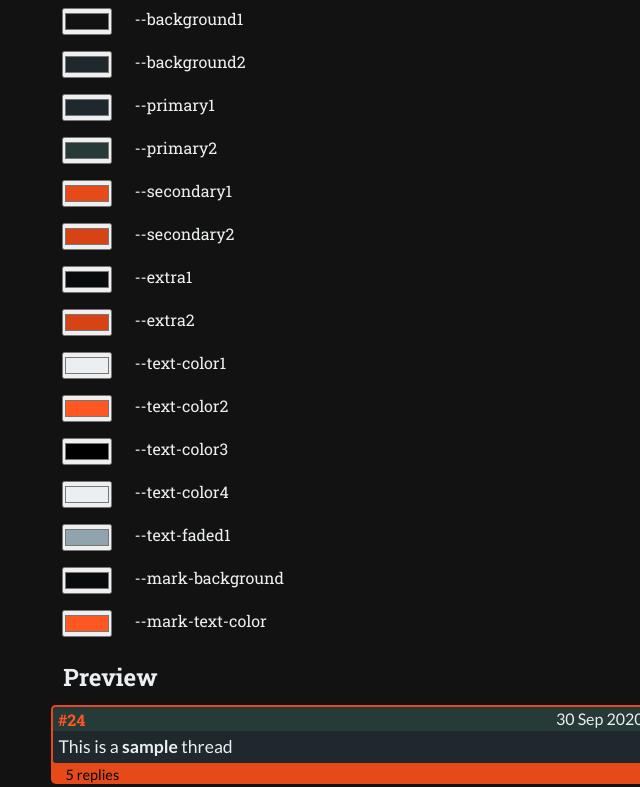
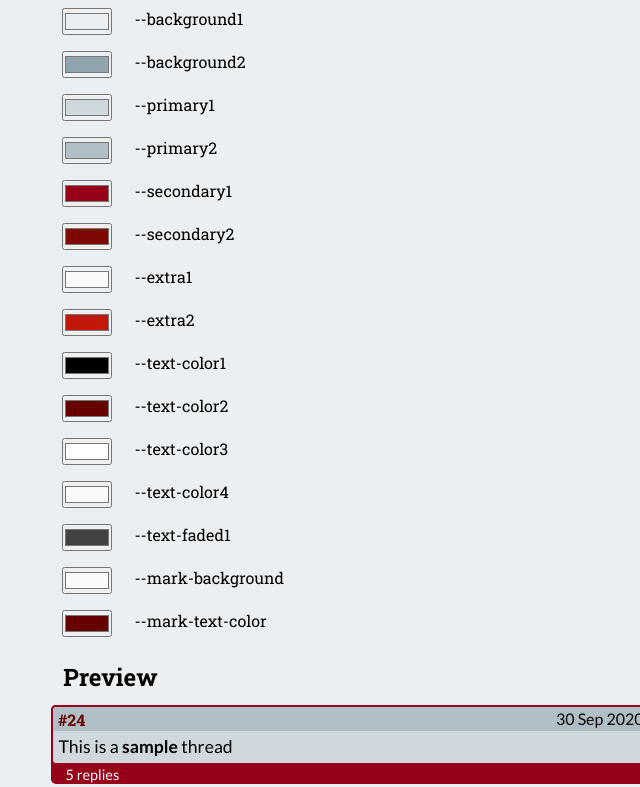
Before and after one commit to pandrei7/personal_forum, a plain HTML site: page static/colors.html in a window 1280 px wide. Shown: the part 91-878 px from the top of the page, without its empty margins (259-899 px from the left). Drawn offline with Linux system fonts and the light colour scheme.

Commit message:
Use the system color-theme by default

```diff
--- a/static/css/base.css
+++ b/static/css/base.css
@@ -16,6 +16,27 @@ ol, ul {
 }
 
 /* Color variables */
+@media (prefers-color-scheme: light) {
+    :root {
+        --background1:#eceff1;
+        --background2:#90a4ae;
+        --primary1:#cfd8dc;
+        --primary2:#b0bec5;
+        --secondary1:#960018;
+        --secondary2:#7c0a02;
+        --extra1:#fafafa;
+        --extra2:#c21807;
+        --text-color1:#000000;
+        --text-color2:#660000;
+        --text-color3:#ffffff;
+        --text-color4:#fafafa;
+        --text-faded1:#424242;
+        --mark-background:#fafafa;
+        --mark-text-color:#660000;
+    }
+}
+
+@media (prefers-color-scheme: dark) {
     :root {
         --background1:#121212;
         --background2:#1f282d;
@@ -32,6 +53,7 @@ ol, ul {
         --text-faded1:#90a4ae;
         --mark-background:#090c0d;
         --mark-text-color:#ff5722;
+    }
 }
 
 /* Default style */
--- a/static/js/base.js
+++ b/static/js/base.js
@@ -58,7 +58,7 @@ const changeColors = (newColors) => {
 };
 
 // Make sure the chosen colors are applied to every page, when loaded.
-window.addEventListener('load', async () => {
+window.addEventListener('DOMContentLoaded', async () => {
     const colors = await loadStoredColors();
     storeColors(colors); // Store the defaults if they are not stored yet.
     applyColors(colors);
```
Lines whose indentation alone changed are shown as unchanged.
